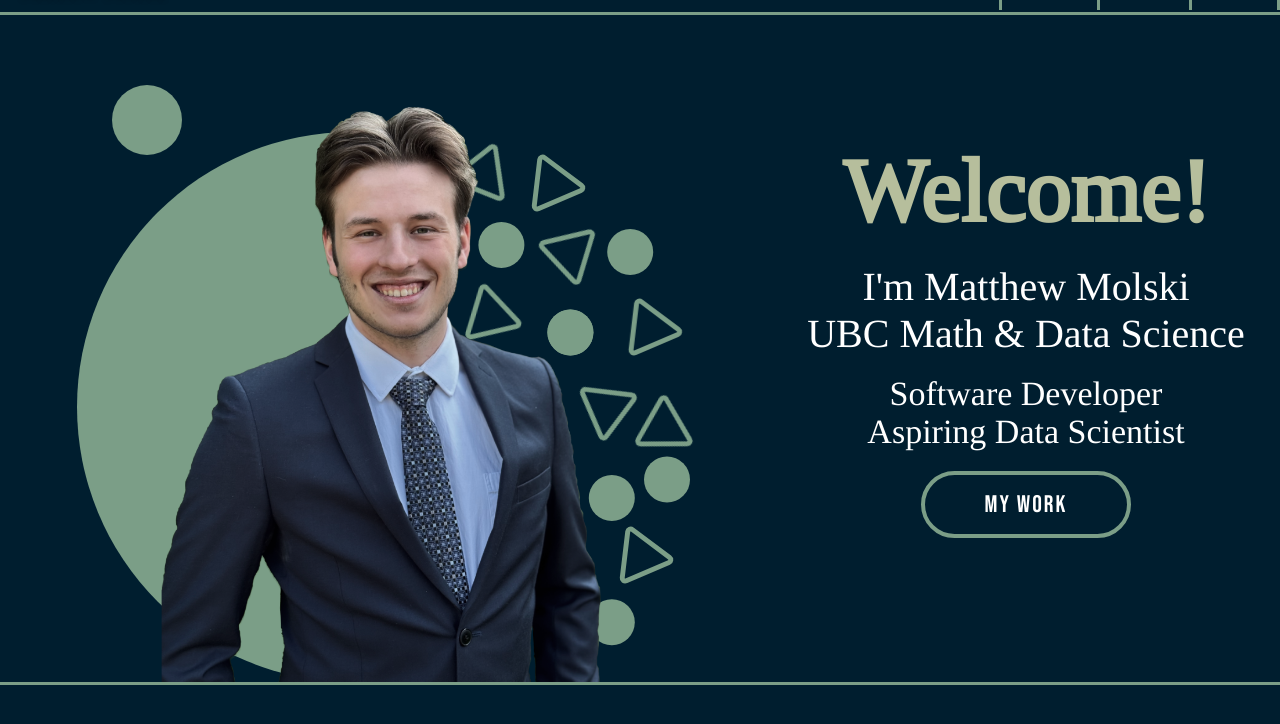
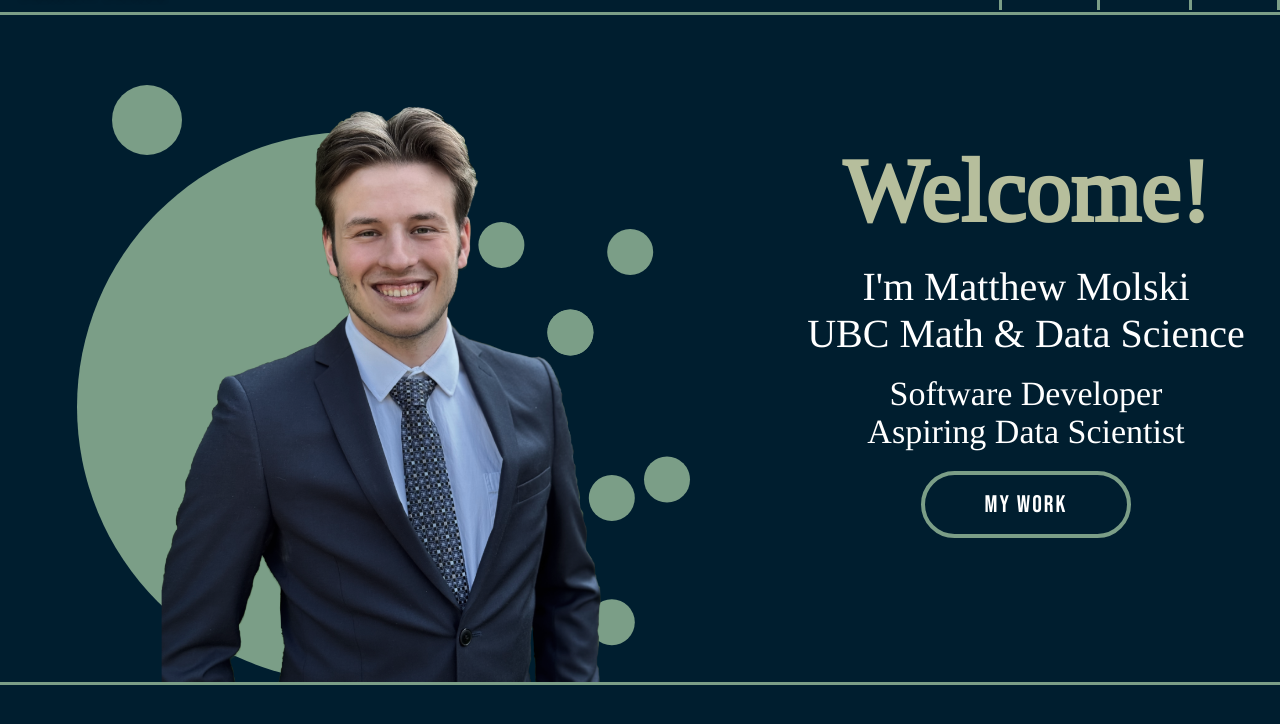
Before and after one commit to MattMatt05/portfolio, a PHP site: page /index.html in a window 1280 px wide. Shown: the part 35-759 px from the top of the page. Run offline with PHP 8.4, Linux system fonts and the light colour scheme; some web fonts are replaced.

Commit message:
testingCuts

```diff
--- a/global.css
+++ b/global.css
@@ -216,7 +216,7 @@
     height: 60px;
     transform: rotate(-30deg) translate(4%, 710%);
     animation: dropInShape 1s ease-out forwards;
-    shape-rendering: crispEdges;
+    image-rendering: auto;
 }
 
 .triangle-7 {
@@ -227,7 +227,7 @@
     height: 60px;
     transform: rotate(23deg) translate(94%, 400%);
     animation: dropInShape 1s ease-out forwards;
-    shape-rendering: crispEdges;
+    image-rendering: auto;
 }
 
 .triangle-8 {
@@ -238,7 +238,7 @@
     height: 60px;
     transform: translate(60%, 850%);
     animation: dropInShape 1s ease-out forwards;
-    shape-rendering: crispEdges;
+    image-rendering: auto;
 }
 
 .circle-1 {
@@ -250,6 +250,7 @@
     background-color: var(--font-color);
     top: 0;
     transform: translate(970%, 465%);
+    image-rendering: auto;
 }
 
 .circle-2 {
@@ -261,6 +262,7 @@
     background-color: var(--font-color);
     top: 0;
     transform: translate(690%, 450%);
+    image-rendering: auto;
 }
 
 .circle-3 {
@@ -272,6 +274,7 @@
     background-color: var(--font-color);
     top: 0;
     transform: translate(840%, 640%);
+    image-rendering: auto;
 }
 
 .circle-4 {
@@ -283,6 +286,7 @@
     background-color: var(--font-color);
     top: 0;
     transform: translate(840%, 640%);
+    image-rendering: auto;
 }
 
 .circle-5 {
@@ -294,6 +298,7 @@
     background-color: var(--font-color);
     top: 0;
     transform: translate(1050%, 960%);
+    image-rendering: auto;
 }
 
 .circle-6 {
@@ -305,6 +310,7 @@
     background-color: var(--font-color);
     top: 0;
     transform: translate(930%, 1000%);
+    image-rendering: auto;
 }
 
 .circle-7 {
@@ -316,6 +322,7 @@
     background-color: var(--font-color);
     top: 0;
     transform: translate(930%, 1270%);
+    image-rendering: auto;
 }
 
 .visualizeMe img {
--- a/index.html
+++ b/index.html
@@ -36,14 +36,6 @@
                     <img src="assets/big-me.png" alt="Portrait Photo" fetchpriority="high">
                     <div class="semicircle"></div>
                     <div class="medium-circle"></div>
-                    <img src="assets/triangle.svg" class="triangle-1"></img>
-                    <img src="assets/triangle.svg" class="triangle-2"></img>
-                    <img src="assets/triangle.svg" class="triangle-3"></img>
-                    <img src="assets/triangle.svg" class="triangle-4"></img>
-                    <img src="assets/triangle.svg" class="triangle-5"></img>
-                    <img src="assets/triangle.svg" class="triangle-6"></img>
-                    <img src="assets/triangle.svg" class="triangle-7"></img>
-                    <img src="assets/triangle.svg" class="triangle-8"></img>
                     <div class="circle-1"></div>
                     <div class="circle-2"></div>
                     <div class="circle-3"></div>
```
